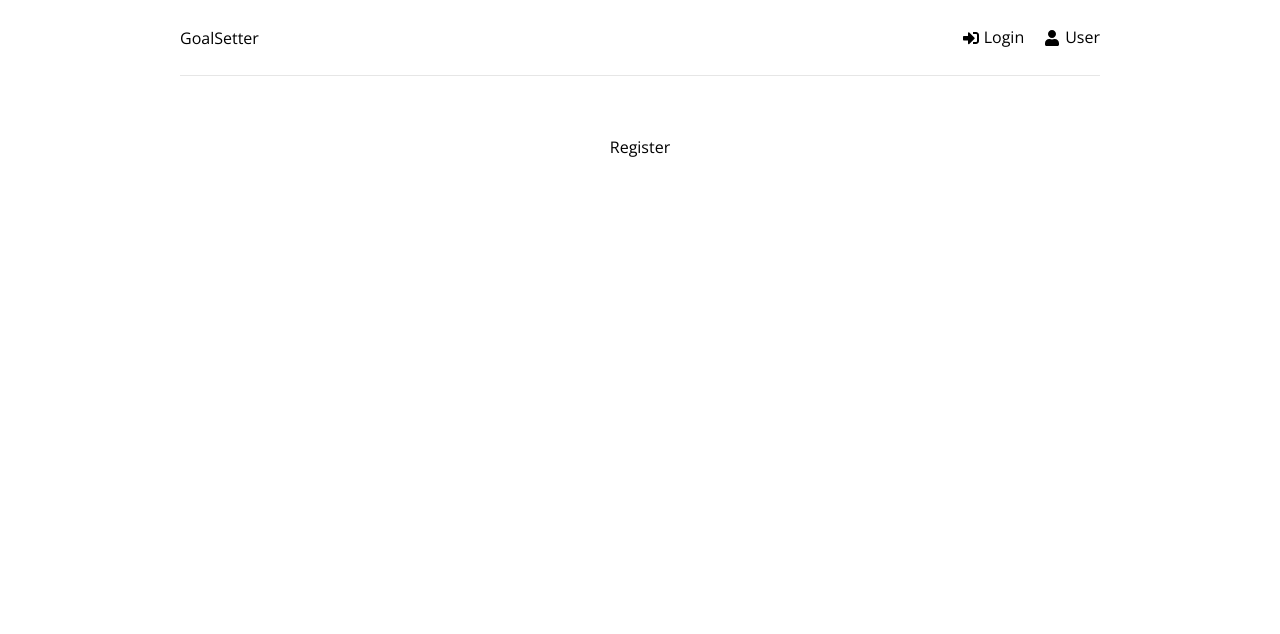
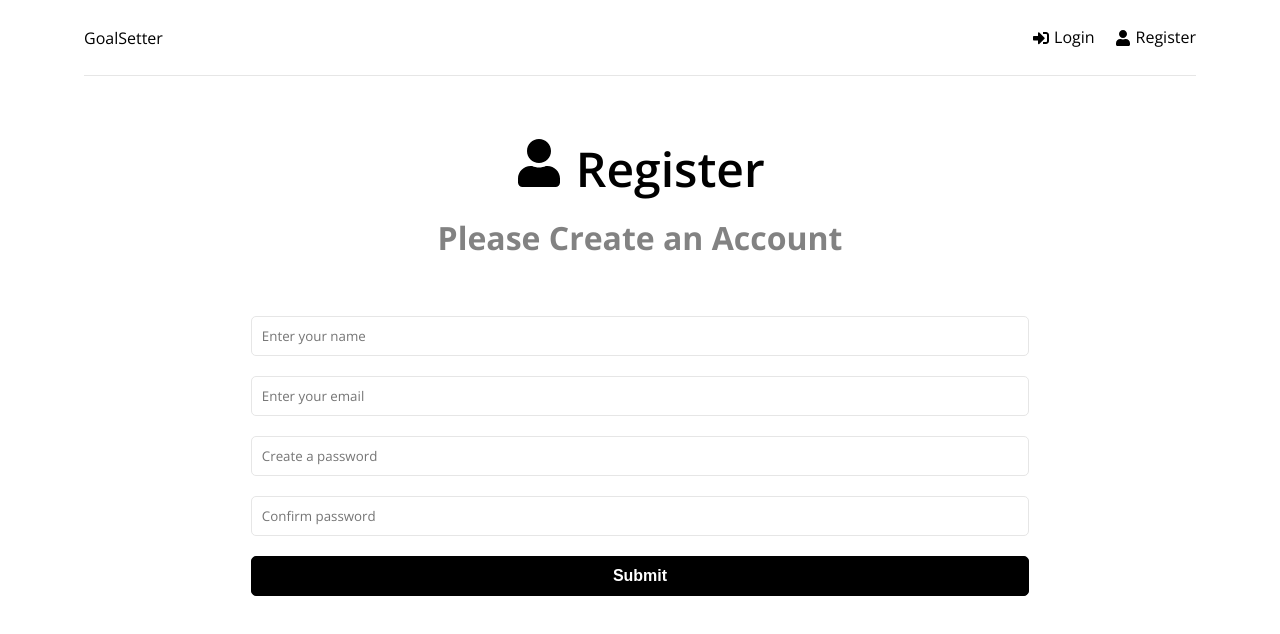
Before and after one commit to Fanpeng-L/goal-tracker-MERNfullstack, a React (Create React App) app in the folder frontend/: page /register in a window 1280 px wide. Shown: the top 634 px of the page. Built offline with nearby package versions, Linux system fonts and the light colour scheme.

Commit message:
Create Register page form

```diff
--- a/frontend/src/components/Header.jsx
+++ b/frontend/src/components/Header.jsx
@@ -17,7 +17,7 @@
         <li>
           <Link to="/register">
             <FaUser />
-            User
+            Register
           </Link>
         </li>
       </ul>
--- a/frontend/src/index.css
+++ b/frontend/src/index.css
@@ -36,8 +36,7 @@
 }
 
 .container {
-  width: 100%;
-  max-width: 960px;
+  width: 90%;
   margin: 0 auto;
   padding: 0 20px;
   text-align: center;
--- a/frontend/src/pages/Register.jsx
+++ b/frontend/src/pages/Register.jsx
@@ -1,5 +1,92 @@
+import { useState, useEffect } from "react";
+import { FaUser } from "react-icons/fa";
+
 function Register() {
-  return <div>Register</div>;
+  const [formData, setFormData] = useState({
+    name: "",
+    email: "",
+    password: "",
+    passwordConfirm: "",
+  });
+
+  // Destructure data from formData
+  const { name, email, password, passwordConfirm } = formData;
+
+  const onChange = (e) => {
+    setFormData((prevState) => ({
+      ...prevState,
+      [e.target.name]: e.target.value,
+    }));
+  };
+
+  const onSubmit = (e) => {
+    e.preventDefault();
+  };
+
+  return (
+    <>
+      <section className="heading">
+        <h1>
+          <FaUser /> Register
+        </h1>
+        <p>Please Create an Account</p>
+      </section>
+
+      <section className="form">
+        <form onSubmit={onSubmit}>
+          <div className="form-group">
+            <input
+              type="text"
+              className="form-control"
+              id="name"
+              name="name"
+              value={name}
+              placeholder="Enter your name"
+              onChange={onChange}
+            />
+          </div>
+          <div className="form-group">
+            <input
+              type="text"
+              className="form-control"
+              id="email"
+              name="email"
+              value={email}
+              placeholder="Enter your email"
+              onChange={onChange}
+            />
+          </div>
+          <div className="form-group">
+            <input
+              type="password"
+              className="form-control"
+              id="password"
+              name="password"
+              value={password}
+              placeholder="Create a password"
+              onChange={onChange}
+            />
+          </div>
+          <div className="form-group">
+            <input
+              type="password"
+              className="form-control"
+              id="passwordConfirm"
+              name="passwordConfirm"
+              value={passwordConfirm}
+              placeholder="Confirm password"
+              onChange={onChange}
+            />
+          </div>
+          <div className="form-group">
+            <button type="submit" className="btn btn-block">
+              Submit
+            </button>
+          </div>
+        </form>
+      </section>
+    </>
+  );
 }
 
 export default Register;
```
